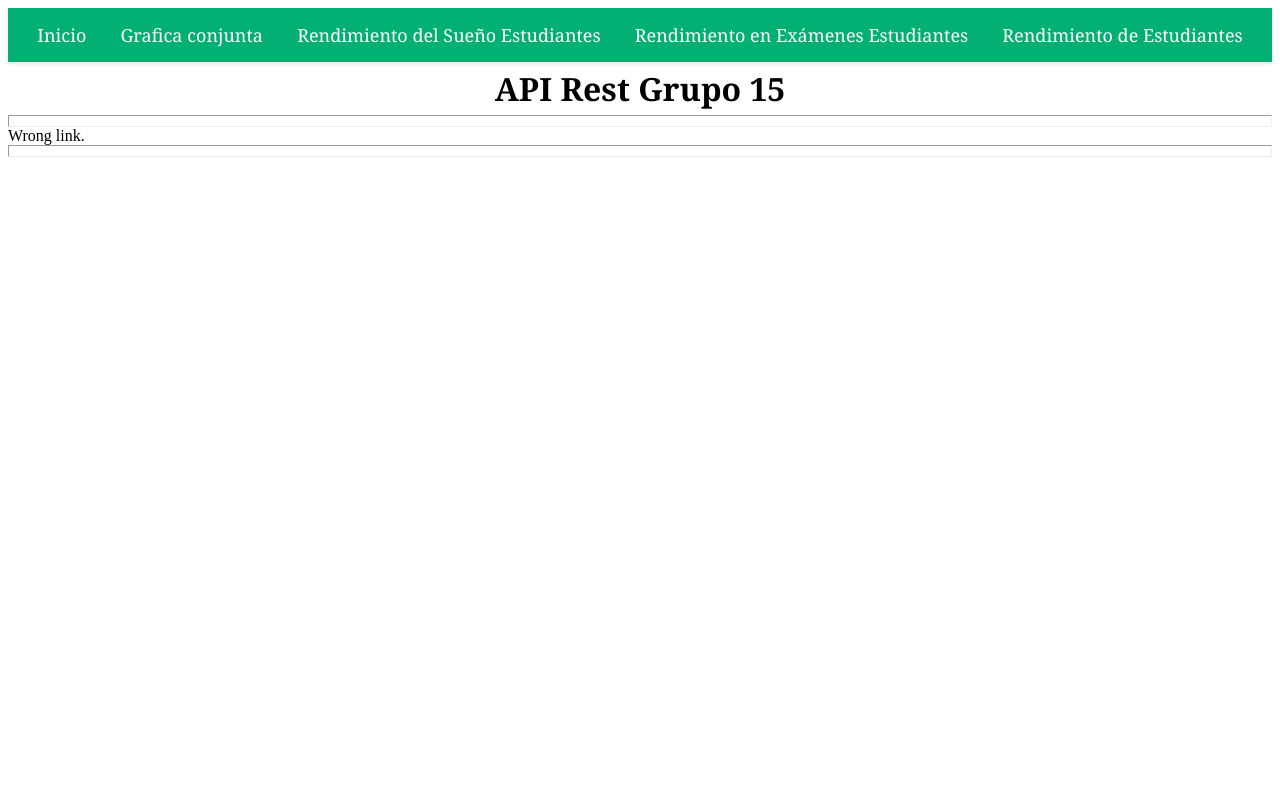
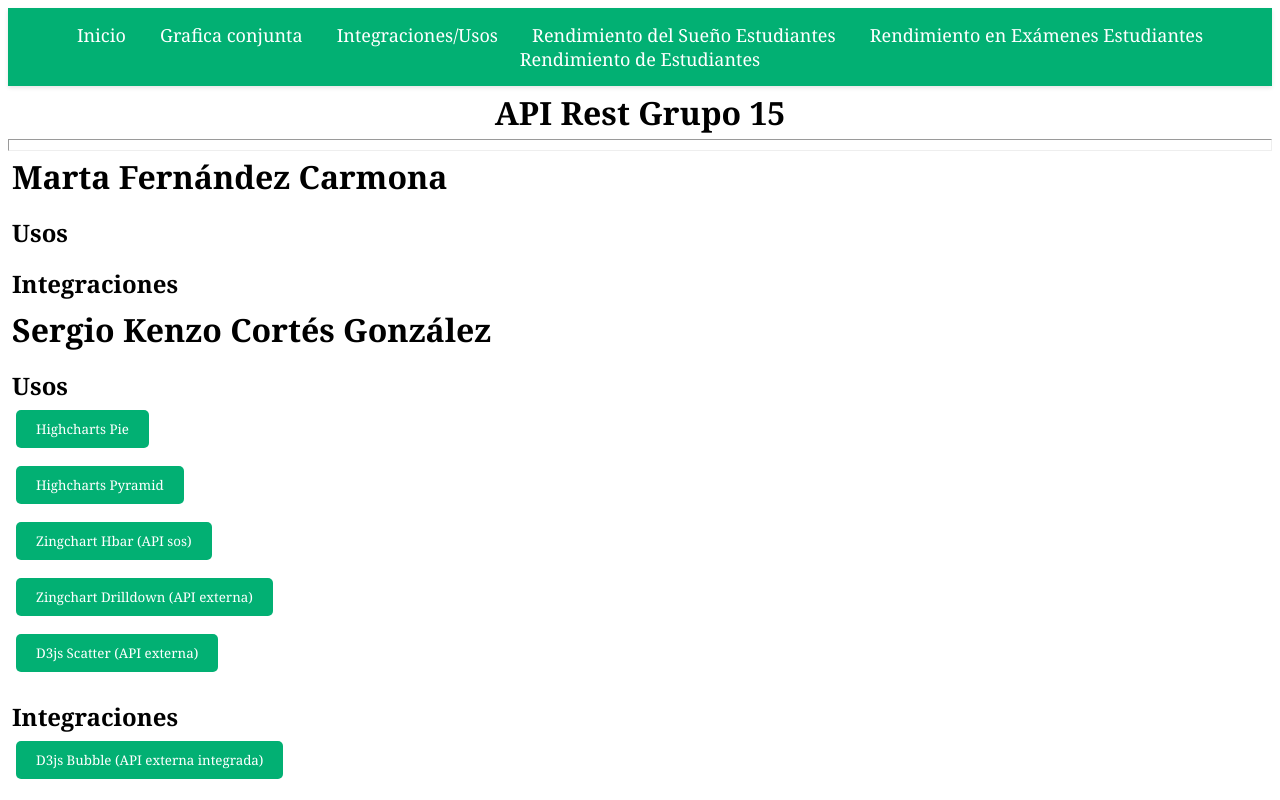
Before and after one commit to gti-sos/SOS2324-15, a SvelteKit app in the folder front/: page /integrations in a window 1280 px wide. Before the commit this address had no page. Shown: the top 800 px of the page. Built offline with nearby package versions, Linux system fonts and the light colour scheme.

Commit message:
integrations

```diff
--- a/front/src/routes/Header.svelte
+++ b/front/src/routes/Header.svelte
@@ -3,6 +3,7 @@
         <ul>
             <li><a href="/" class="nav-link">Inicio</a></li>
             <li><a href="/analytics" class="nav-link">Grafica conjunta</a></li>
+            <li><a href="/integrations" class="nav-link">Integraciones/Usos</a></li>
             <li><a href="/sleep-health" class="nav-link">Rendimiento del Sueño Estudiantes</a></li>
             <li><a href="/performance-in-exams" class="nav-link">Rendimiento en Exámenes Estudiantes</a></li>
             <li><a href="/performance-dataset" class="nav-link">Rendimiento de Estudiantes</a></li>
--- /dev/null
+++ b/front/src/routes/integrations/+page.svelte
@@ -0,0 +1,69 @@
+<h1>Marta Fernández Carmona</h1>
+<h2>Usos</h2>
+<ul>
+
+</ul>
+<h2>Integraciones</h2>
+<ul>
+
+</ul>
+
+<h1>Sergio Kenzo Cortés González </h1>
+<h2>Usos</h2>
+<ul>
+    <li><a href="sleep-health/pie"><button>Highcharts Pie</button></a></li>
+    <li><a href="sleep-health/pyramid"><button>Highcharts Pyramid</button></a></li>
+    <li><a href="sleep-health/zingchart-hbar"><button>Zingchart Hbar (API sos)</button></a></li>
+    <li><a href="sleep-health/zingchart-drilldown"><button>Zingchart Drilldown (API externa)</button></a></li>
+    <li><a href="sleep-health/d3js-scatter"><button>D3js Scatter (API externa)</button></a></li>
+</ul>
+<h2>Integraciones</h2>
+<ul>
+    <li><a href="sleep-health/d3js-bubble"><button>D3js Bubble (API externa integrada)</button></a></li>
+</ul>
+
+
+<h1>Oscar García González</h1>
+<h2>Usos</h2>
+<ul>
+
+</ul>
+<h2>Integraciones</h2>
+<ul>
+
+</ul>
+
+<style>
+    * {
+      font-family: 'Cambria', sans-serif; /* Fuente */
+      margin: 0; /* Eliminar margen predeterminado */
+      padding: 4px; /* Espaciado interno */
+    }
+
+    h2 {
+      margin-top: 10px; /* Espacio entre títulos */
+    }
+
+    ul {
+      list-style-type: none; /* Eliminar viñetas de las listas */
+      padding: 0; /* Eliminar relleno de las listas */
+    }
+
+    a {
+      color: #02b073; /* Color del enlace */
+      text-decoration: none; /* Sin subrayado */
+    }
+
+    a:hover {
+      text-decoration: underline; /* Subrayado al pasar el ratón */
+    }
+    button {
+    background-color:#02b073;
+    color: white;
+    padding: 10px 20px; /* Ajusta el padding según sea necesario */
+    border: none;
+    border-radius: 5px;
+    margin-right: 10px; /* Ajusta el margen entre botones */
+    margin-bottom: 10px; /* Ajusta el margen inferior de los botones */
+  }
+  </style>
```
Also changed, not shown: front/src/routes/sleep-health/+page.svelte (+4 -4 lines).
